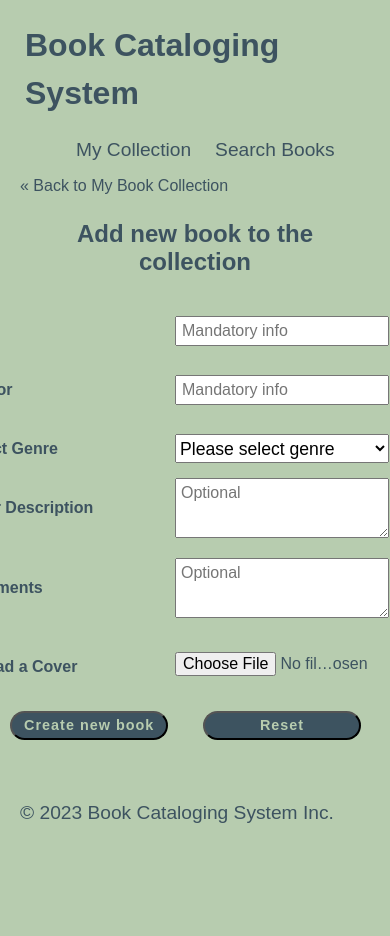
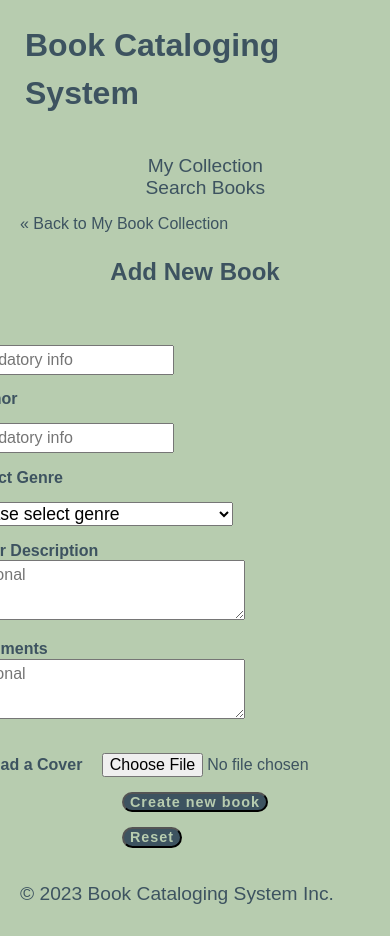
Before and after one commit to Mandy-Liu0401/Assignment2, a PHP site: page /server/newBook.php in a window 390 px wide; the page is wider, and only the part inside the window is pictured. After the commit the page ends 904 px from the top of that part, so only its background shows below. Run offline with PHP 8.4, Linux system fonts and the light colour scheme.

Commit message:
finalized

```diff
--- a/server/database.php
+++ b/server/database.php
@@ -25,7 +25,7 @@
 
   function confirm_result_set($result_set) {
     if (!$result_set) {
-    	exit("Database query failed.");
+      exit("Database query failed.");
     }
   }
 
--- a/server/footerEM.php
+++ b/server/footerEM.php
@@ -1,14 +1,16 @@
 <!DOCTYPE html>
 <html lang="en">
+
 <head>
     <title>Book Cataloging System</title>
     <meta charset="utf-8">
     <link rel="stylesheet" media="all" href="<?php echo '../styles.css'; ?>" />
 </head>
+
 <body>
-
     <footer>
-            &copy; <?php echo date('Y'); ?> Book Cataloging System Inc.
+        &copy;
+        <?php echo date('Y'); ?> Book Cataloging System Inc.
     </footer>
 
 </body>
--- a/server/headerEM.php
+++ b/server/headerEM.php
@@ -19,3 +19,6 @@
                         <li><a href="<?php echo 'searchBook.php'; ?>">Search Books</a></li>
                 </ul>
         </nav>
+</body>
+
+</html>
--- a/server/newBook.php
+++ b/server/newBook.php
@@ -2,6 +2,11 @@
 <html lang="en">
 
 <head>
+    <meta charset="UTF-8">
+    <meta name="author" content="Mengying Liu and Wenxin Li">
+    <meta name="description" content="newBook.php file for Assigbment 2">
+    <meta name="keywords" content="book catelogue">
+    <meta name="viewport" content="width=device-width, initial-scale=1.0">
     <link rel="stylesheet" type="text/css" href="../styles.css">
     <script src="../scripts/validate.js" defer></script>
     <title>Add New Book</title>
@@ -15,24 +20,27 @@
 
         <a class="back-link" href="index.php">&laquo; Back to My Book Collection</a>
 
-        <h2>Add new book to the collection</h2>
+        <h2>Add New Book</h2>
 
         <div class="new_record">
-            <form id= "myForm" name="form" action='create.php' method="POST" enctype = "multipart/form-data" onsubmit="return validate();">
+            <form id="myForm" name="form" action='create.php' method="POST" enctype="multipart/form-data"
+                onsubmit="return validate();">
 
                 <div class="book-info">
-                    <label for="title" >Title</label>
-                    <input class= "short" type="text" name="title" id="title" placeholder="Mandatory info" style="margin-top: 15px;"/>
+                    <label for="title">Title</label>
+                    <input class="short" type="text" name="title" id="title" placeholder="Mandatory info"
+                        style="margin-top: 15px;" />
                 </div>
 
                 <div class="book-info">
-                    <label for="author" >Author</label>
-                    <input class= "short" type="text" name="author" id="author"  placeholder="Mandatory info" style="margin-top: 15px;"/>
+                    <label for="author">Author</label>
+                    <input class="short" type="text" name="author" id="author" placeholder="Mandatory info"
+                        style="margin-top: 15px;" />
                 </div>
 
                 <div class="book-info">
-                    <label for="genre" >Select Genre</label>
-                    <select class= "dropdown" name="genre" id="genre">
+                    <label for="genre">Select Genre</label>
+                    <select class="dropdown" name="genre" id="genre">
                         <option value="" disabled selected>Please select genre</option>
                         <option value="nonFiction">Non-fiction</option>
                         <option value="childrens">Children's Book</option>
@@ -47,23 +55,23 @@
                 </div>
 
                 <div class="book-info">
-                    <label for="description" >Enter Description</label>
+                    <label for="description">Enter Description</label>
                     <textarea class="tall" name="description" id="description" placeholder="Optional"></textarea>
                 </div>
                 <br>
                 <div class="book-info">
-                    <label for="comment" >Comments</label>
+                    <label for="comment">Comments</label>
                     <textarea class="tall" name="comment" id="comment" placeholder="Optional"></textarea>
                 </div>
                 <br>
                 <div class="book-info">
-                    <label for="imagePath" >Upload a Cover</label>
-                    <input id="imagePath" type = "file" name = "imagePath" style="margin-top: 15px;"/>
+                    <label for="imagePath">Upload a Cover</label>
+                    <input id="imagePath" type="file" name="imagePath" style="margin-top: 15px;" />
                 </div>
 
-                <div class = "button">
-                    <input id= "new" type="submit" value="Create new book">
-                    <button id = "reset" type="reset">Reset</button>
+                <div class="button">
+                    <input id="new" type="submit" value="Create new book">
+                    <button id="reset" type="reset">Reset</button>
                 </div>
             </form>
         </div>
@@ -71,4 +79,5 @@
 
     <?php include 'footerEm.php'; ?>
 </body>
+
 </html>
--- a/styles.css
+++ b/styles.css
@@ -1,5 +1,3 @@
-
-
 body  {
     min-height: 100vh;
     width: 100%;
@@ -11,7 +9,7 @@ body  {
 }
 
 .content{
-    height:90vh;
+    height:100vh;
 }
 
 header h1 {
@@ -25,7 +23,6 @@ header h1 {
 nav ul {
     list-style: none;
     text-align: center;
-
 }
 
 nav li {
@@ -153,26 +150,28 @@ dl{
 
 }
 
-
 .warning {
     text-align: left;
     margin-left:15px;
     color: red;
     font-size: 90%;
     order:2
-
 }
 
 img{
     padding-right: 20px;
 }
+
+#imagePath{
+    width:220px;
+}
+
 .list{
     width:100%;
     line-height: 2em;
     display:flex;
     flex-direction: row;
     justify-content: space-around;
-    text-wrap: wrap;
     padding-left: 10px;
 }
 
@@ -205,13 +204,6 @@ dt {
     font-weight: bold;
     padding: 5px;
 }
-
-/* .new_container{
-    display: flex;
-    flex-direction: column;
-    justify-content: left;
-} */
-
 
 .book-info{
     width:500px;
@@ -295,5 +287,73 @@ dt {
     height:2em;
 }
 
-@media (max-width: 900px) {
+@media (max-width: 600px) {
+
+    body {
+        display: flex;
+        flex-direction: column;
+        min-height: 100vh;
+        margin: 0;
+    }
+
+    .content {
+        flex: 1;
+    }
+
+    nav li{
+        display:block;
+    }
+
+    .filter {
+        flex-direction: column; /* Stack filter elements vertically */
+        align-items: center;
+    }
+
+    #genreFilter {
+        width: 100%;
+        margin-bottom: 10px;
+    }
+
+    dl, .book-info{
+        display:block;
+        margin-left: 10px;
+    }
+
+    .short,.dropdown,.tall {
+        width: 70vw;
+        display: block;
+        margin-left: 10px;
+    }
+
+    .list {
+        width: 100%;
+    }
+
+    .list tr{
+        display:flex;
+        flex-direction: column;
+        width: 100%;
+    }
+
+    .list th{
+        display:none;
+    }
+
+    .list td {
+        min-width: 100%;
+        display: block;
+    }
+
+    .button,.button input, #submit, #reset{
+        display:block;
+        width:min-content;
+        height:min-content;
+        align-items:start;
+    }
+
+    footer{
+        position: relative;
+        bottom:0;
+    }
+
 }
```
Also changed, not shown: server/create.php (+3 -5 lines), server/deleteBook.php (+15 -8 lines), server/editBook.php (+36 -20 lines), server/index.php (+20 -7 lines), server/searchBook.php (+13 -8 lines), server/searchResults.php (+24 -8 lines), server/viewBook.php (+26 -10 lines), server/db_credentials.php (line endings or trailing spaces), server/filter.php (deleted). Lines whose indentation alone changed are shown as unchanged.
